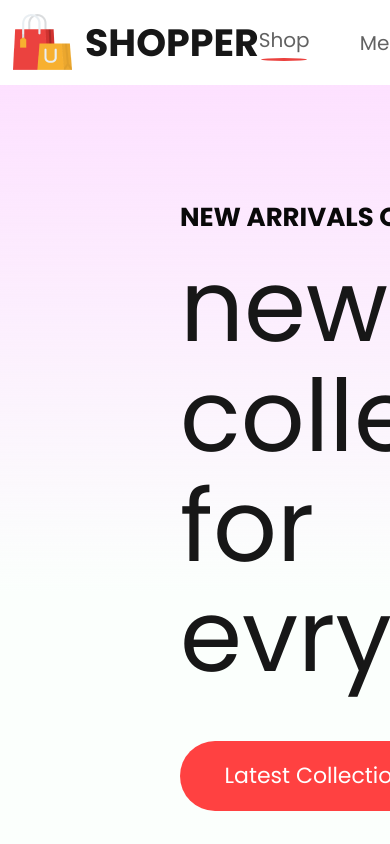
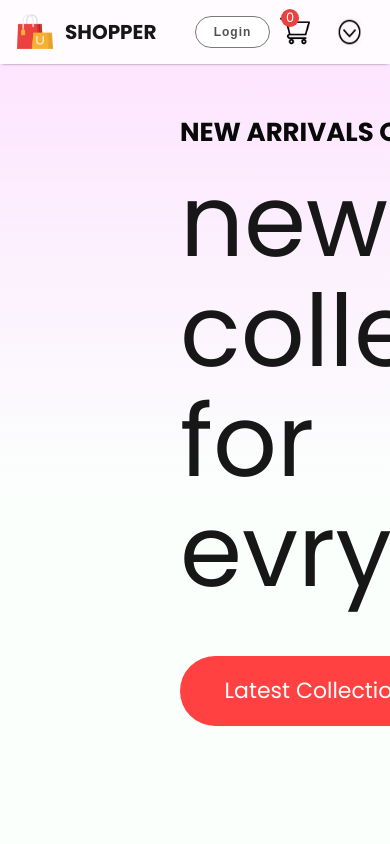
Before and after one commit to p-Limbo1996/E-commerce, a React (Create React App) app: page / in a window 390 px wide. Shown: the top 844 px of the page. Built offline with nearby package versions, Linux system fonts and the light colour scheme.

Commit message:
responsive navbar +update navbar.css

```diff
--- a/index.html
+++ /dev/null
@@ -1,13 +0,0 @@
-<!DOCTYPE html>
-<html lang="en">
-  <head>
-    <meta charset="utf-8" />
-
-    <meta name="viewport" content="width=device-width, initial-scale=1" />
-    <link href="https://fonts.googleapis.com/css2?family=Poppins:wght@400;700&display=swap" rel="stylesheet">
-    <title>React E-commerce</title>
-  </head>
-  <body>
-    <div id="root"></div>
-  </body>
-</html>
--- a/src/Components/Navbar/Navbar.css
+++ b/src/Components/Navbar/Navbar.css
@@ -1,9 +1,15 @@
 .navbar {
+  position: fixed;
+  top: 0;
+  right: 0;
+  left: 0;
+  z-index: 2;
+  background: rgba(255, 255, 255, 0.85);
   display: flex;
   justify-content: space-around;
-  padding:10px;
+  align-items: center;
+  padding: 10px;
   box-shadow: 0 1px 3px -2px black;
-
 }
 
 .nav-logo {
@@ -41,7 +47,6 @@
   height: 3px;
   background: #eb423f;
   border-radius: 80%;
-
 }
 
 .nav-login-card {
@@ -63,12 +68,11 @@
   border: solid 1px #7a7a7a;
 }
 
-
-.nav-login-card button:active{
+.nav-login-card button:active {
   background: #f3f3f3;
 }
 
-.nav-card-count{
+.nav-card-count {
   width: 22px;
   height: 22px;
   display: flex;
@@ -79,5 +83,147 @@
   border-radius: 11px;
   background-color: #eb423f;
   color: white;
+}
 
+.dropdown {
+  display: none;
 }
+
+@media (max-width: 1280px) {
+  .navbar {
+    padding: 12px 50px;
+  }
+  .nav-logo img {
+    width: 40px;
+  }
+  .nav-logo p {
+    font-size: 25px;
+  }
+
+  .nav-menu {
+    gap: 30px;
+    font-size: 16px;
+  }
+  .nav-login-card {
+    gap: 30px;
+  }
+  .nav-login-card img {
+    margin-top: 5px;
+    width: 30px;
+  }
+  .nav-login-card button {
+    width: 117px;
+    height: 42px;
+    font-size: 16px;
+  }
+
+  .nav-card-count {
+    width: 18px;
+    height: 18px;
+    font-size: 13px;
+    margin-top: -28px;
+    margin-left: -39px;
+  }
+}
+
+@media (max-width: 1024px) {
+  .navbar {
+    padding: 12px 30px;
+  }
+  .nav-logo img {
+    width: 40px;
+  }
+  .nav-logo p {
+    font-size: 25px;
+  }
+
+  .nav-menu {
+    gap: 25px;
+    font-size: 14px;
+  }
+  .nav-login-card {
+    gap: 30px;
+  }
+
+  .nav-login-card button {
+    width: 80px;
+    height: 35px;
+    font-size: 14px;
+  }
+}
+@media (max-width: 800px) {
+  .navbar {
+    position: fixed;
+    top: 0;
+    right: 0;
+    left: 0;
+    padding: 10px 0px;
+    justify-content: space-between;
+  }
+  .dropdown {
+    display: block;
+    width: 25px;
+    height: 28px;
+    cursor: pointer;
+    padding: 8px;
+    /* transition: 0.4s ease-out; */
+  }
+  .nav-logo img {
+    padding-left: 30px;
+    width: 40px;
+  }
+  .nav-logo p {
+    font-size: 25px;
+  }
+
+  .nav-menu {
+    display: none;
+  }
+  .nav-login-card {
+    gap: 10px;
+  }
+
+  .nav-menu-visible {
+    position: fixed;
+    display: flex;
+    align-items: center;
+    justify-content: center;
+    gap: 50px;
+    background-color: #ecececcd;
+    top: 64px;
+    right: 0;
+    width: 100%;
+    padding: 10px;
+    text-align: center;
+    z-index: 100;
+    box-shadow: 0 1px 3px -2px black;
+    font-size: 16px;
+    color: #515151;
+    font-weight: 500;
+  }
+
+  .open {
+    transform: rotate(180deg);
+  }
+
+  .nav-login-right {
+    display: flex;
+    gap: 30px;
+    padding-right: 20px;
+  }
+}
+
+@media (max-width: 500px) {
+  .nav-logo img {
+    padding-left: 15px;
+    width: 40px;
+  }
+  .nav-logo p {
+    font-size: 20px;
+  }
+  .nav-login-card button {
+    width: 75px;
+    height: 32px;
+    font-size: 12px;
+  }
+}
--- a/src/Components/Navbar/Navbar.jsx
+++ b/src/Components/Navbar/Navbar.jsx
@@ -1,14 +1,22 @@
-import React, { useContext, useState } from 'react'
+import React, { useContext, useRef, useState } from 'react'
 import "./Navbar.css"
 import logo from "../assets/logo.png"
 import cart_icon from "../assets/cart_icon.png"
 import { Link } from 'react-router-dom'
 import { ShopContext } from '../../Context/ShopContex'
-
+import dropDown_icon from '../assets/dropdown.png';
 const Navbar = () => {
 
-    const[menu,setMenu]=useState('shop')
-    const {getTotoalCartItems}=useContext(ShopContext)
+    const[menu,setMenu]=useState('shop');
+    const {getTotoalCartItems}=useContext(ShopContext);
+    const menuRef =useRef();
+    const dropdown_toggle =(e)=>{
+      menuRef.current.classList.toggle('nav-menu-visible');
+      menuRef.current.classList.toggle('top');
+      e.target.classList.toggle('open')
+
+    }
+
   return (
 
     <div className='navbar'>
@@ -18,18 +26,20 @@ const Navbar = () => {
             <p>SHOPPER</p>
         </div>
 
-        <ul className="nav-menu">
+        <ul ref={menuRef} className="nav-menu">
             <li onClick={()=>{setMenu('shop')}}><Link to="/" style={{textDecoration:"none" ,color:"#626262"}}>Shop</Link> {menu==='shop'?<hr />:<></>} </li>
             <li onClick={()=>{setMenu('men')}}><Link to="/mens" style={{textDecoration:"none" ,color:"#626262"}}>Men</Link> {menu==='men'?<hr />:<></>}</li>
             <li onClick={()=>{setMenu('women')}}><Link to="/womens" style={{textDecoration:"none" ,color:"#626262"}}>Women</Link> {menu==='women'?<hr />:<></>}</li>
             <li onClick={()=>{setMenu('kids')}}><Link to="/kids" style={{textDecoration:"none" ,color:"#626262"}}>Kids</Link> {menu==='kids'?<hr />:<></>}</li>
         </ul>
+        <div className="nav-login-right"  >
 
-        <div className="nav-login-card">
-           <Link to="/login" ><button>Login</button></Link>
-           <Link to="/cart" ><img src={cart_icon} alt="" /></Link>
-
-           <div className="nav-card-count">{getTotoalCartItems()}</div>
+                <div className="nav-login-card">
+                  <Link to="/login" ><button>Login</button></Link>
+                  <Link to="/cart" ><img src={cart_icon} alt="" /></Link>
+                  <div className="nav-card-count">{getTotoalCartItems()}</div>
+                </div>
+                  <img className='dropdown' onClick={dropdown_toggle} src={dropDown_icon} alt="" />
         </div>
 
     </div>
```
Also changed, not shown: src/Components/assets/dropdown.png (added), 1 other file (tests, documents, lock files or other folders). Lines whose indentation alone changed are shown as unchanged.
